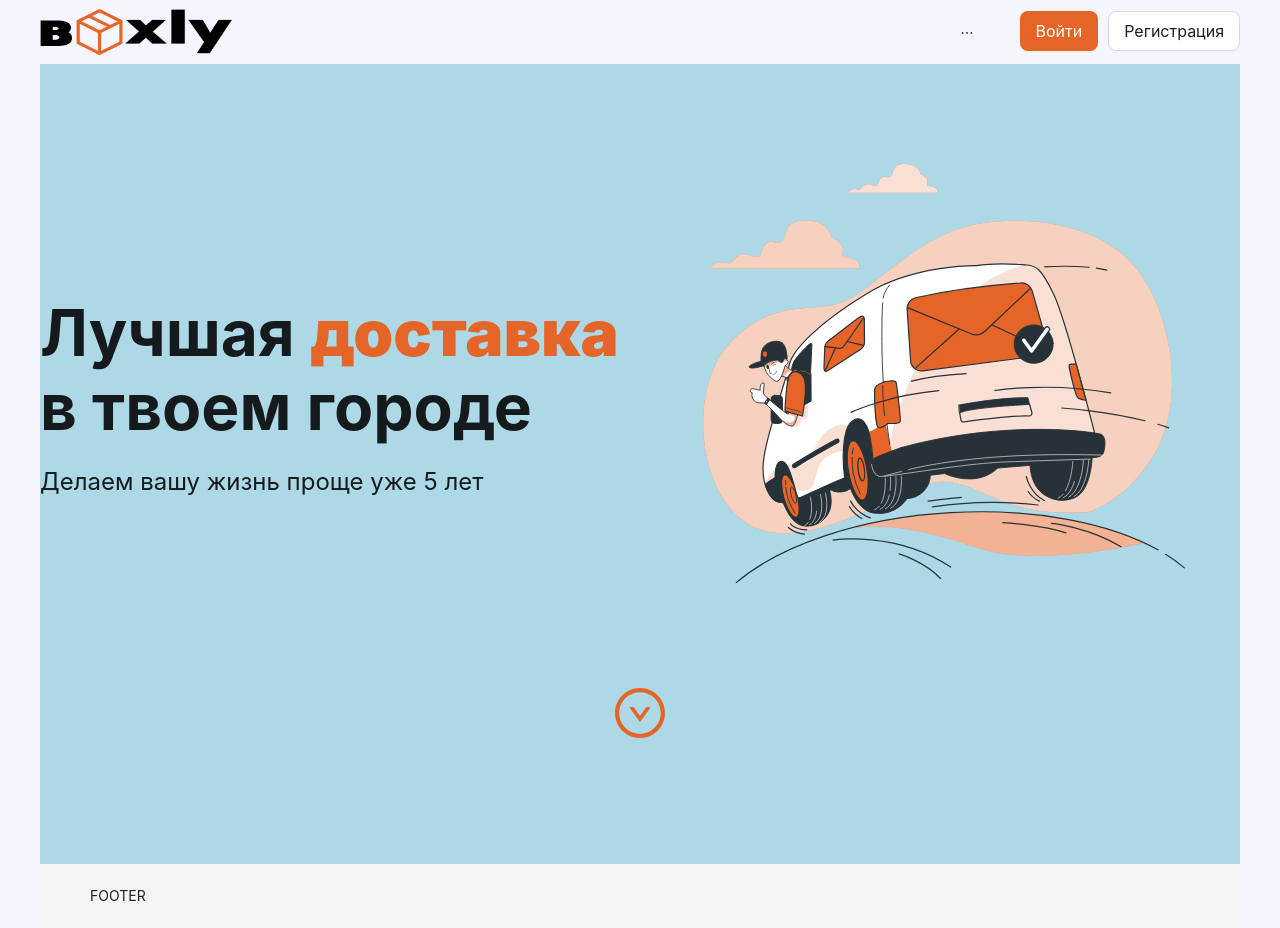
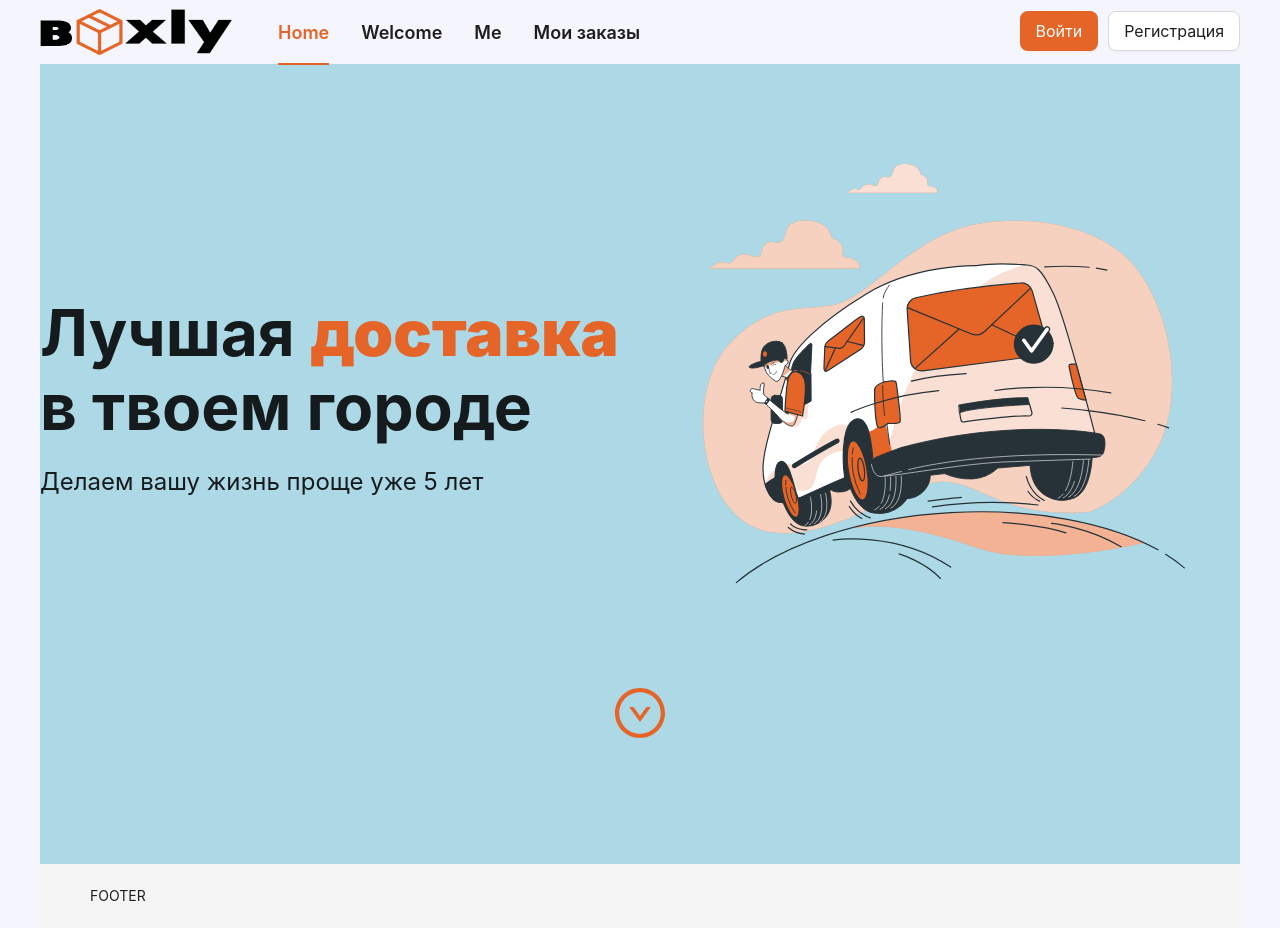
Before and after one commit to 1habibi/Boxly2.0Client, a React (Vite) app: page / in a window 1280 px wide. Built offline with nearby package versions, Linux system fonts and the light colour scheme; no server answers.

Commit message:
feat: update appMenu

```diff
--- a/src/copmonents/AppMenu/AppMenu.jsx
+++ b/src/copmonents/AppMenu/AppMenu.jsx
@@ -1,34 +1,61 @@
-import React from "react";
+import React, { useState } from "react";
 import { Menu } from "antd";
 import { Link } from "react-router-dom";
 import { PATH } from "@/router/index.jsx";
+import s from "./AppMenu.module.scss";
 
 const menuItems = [
   {
-    label: <Link to={PATH.HOME}>Home</Link>,
+    label: (
+      <Link className={s.link} to={PATH.HOME}>
+        Home
+      </Link>
+    ),
     key: "home",
   },
   {
-    label: <Link to={PATH.WELCOME}>Welcome</Link>,
+    label: (
+      <Link className={s.link} to={PATH.WELCOME}>
+        Welcome
+      </Link>
+    ),
     key: "welcome",
   },
   {
-    label: <Link to={PATH.USER_ME}>Me</Link>,
+    label: (
+      <Link className={s.link} to={PATH.USER_ME}>
+        Me
+      </Link>
+    ),
     key: "me",
   },
+  {
+    label: (
+      <Link className={s.link} to={PATH.MY_ORDERS}>
+        Мои заказы
+      </Link>
+    ),
+    key: "my_orders",
+  },
 ];
-export const AppMenu = () => {
+export const AppMenu = ({ mode = "horizontal" }) => {
+  const [current, setCurrent] = useState("home");
+  const onClick = (e) => {
+    setCurrent(e.key);
+  };
+
   return (
     <Menu
-      mode={"horizontal"}
-      defaultSelectedKeys={["1"]}
+      onClick={onClick}
+      mode={mode}
+      defaultSelectedKeys={[current]}
       items={menuItems}
       style={{
-        minWidth: 0,
+        width: "100%",
         border: 0,
         fontSize: "18px",
-        marginRight: "30px",
-        marginLeft: "auto",
+        marginLeft: "30px",
+        marginRight: "auto",
       }}
     />
   );
--- a/src/copmonents/AppMenu/AppMenu.module.scss
+++ b/src/copmonents/AppMenu/AppMenu.module.scss
@@ -0,0 +1,3 @@
+.link{
+  font-weight: 600;
+}
```
